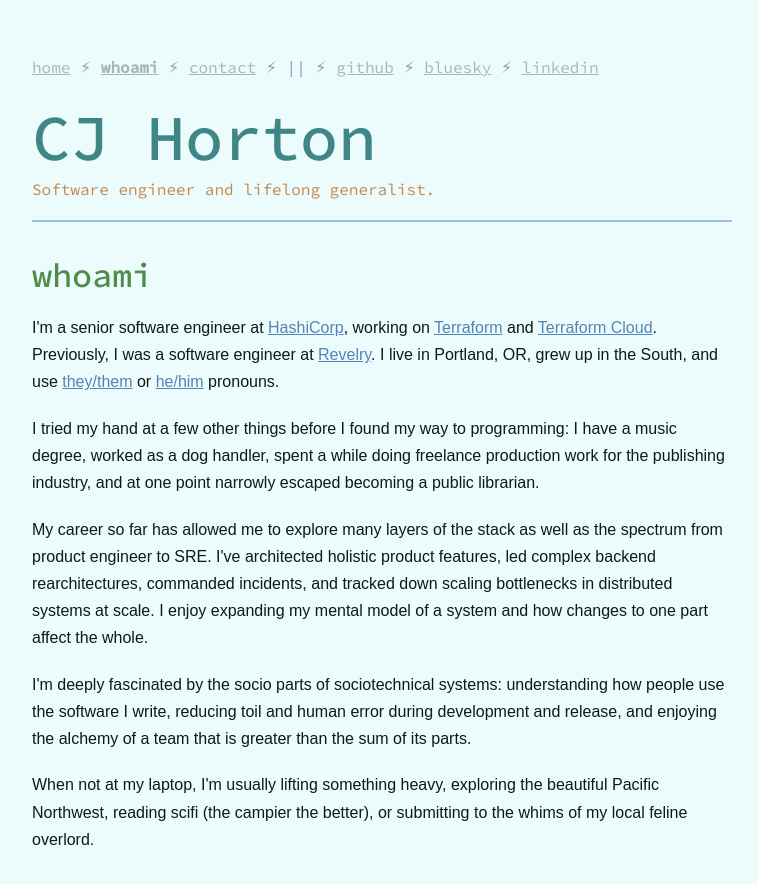
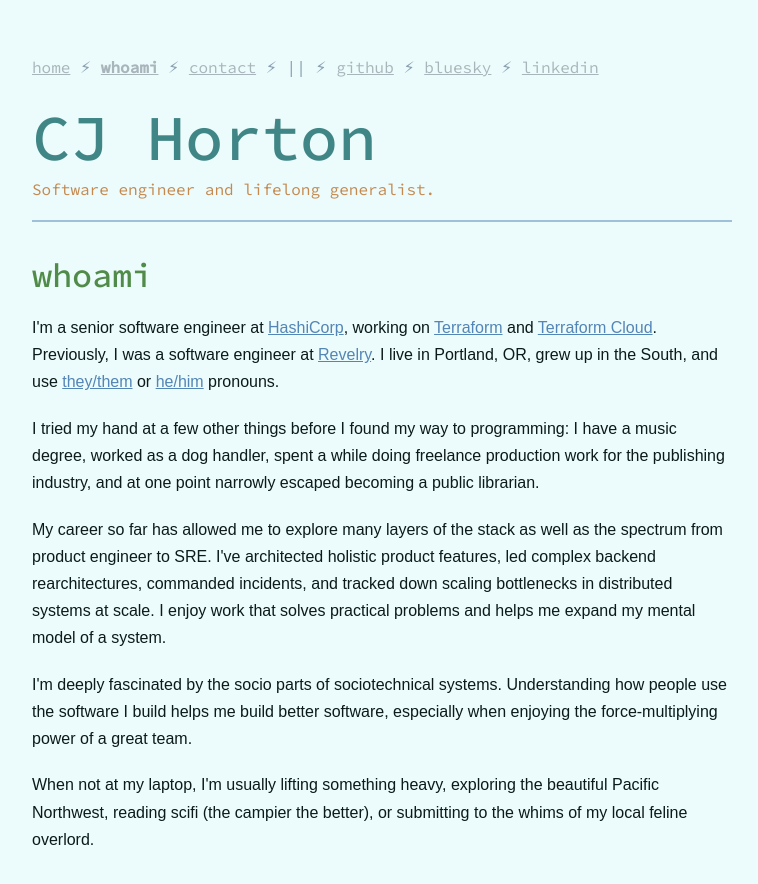
Before and after one commit to radditude/radditude.github.io, a Jekyll site: the page built from whoami.html, in a window 1280 px wide. Shown: the top 884 px of the page, without its empty margins (258-1016 px from the left). Built offline with Jekyll 4.4.1, drawn with Linux system fonts in a browser that asks for light colours; some web fonts are replaced.

Commit message:
Update whoami.html

```diff
--- a/whoami.html
+++ b/whoami.html
@@ -19,9 +19,9 @@ title: 'whoami'
 
   <p>I tried my hand at a few other things before I found my way to programming: I have a music degree, worked as a dog handler, spent a while doing freelance production work for the publishing industry, and at one point narrowly escaped becoming a public librarian.</p>
 
-  <p>My career so far has allowed me to explore many layers of the stack as well as the spectrum from product engineer to SRE. I've architected holistic product features, led complex backend rearchitectures, commanded incidents, and tracked down scaling bottlenecks in distributed systems at scale. I enjoy expanding my mental model of a system and how changes to one part affect the whole.</p>
+  <p>My career so far has allowed me to explore many layers of the stack as well as the spectrum from product engineer to SRE. I've architected holistic product features, led complex backend rearchitectures, commanded incidents, and tracked down scaling bottlenecks in distributed systems at scale. I enjoy work that solves practical problems and helps me expand my mental model of a system.</p>
 
-  <p>I'm deeply fascinated by the socio parts of sociotechnical systems: understanding how people use the software I write, reducing toil and human error during development and release, and enjoying the alchemy of a team that is greater than the sum of its parts. </p>
+  <p>I'm deeply fascinated by the socio parts of sociotechnical systems. Understanding how people use the software I build helps me build better software, especially when enjoying the force-multiplying power of a great team. </p>
 
   <p>When not at my laptop, I'm usually lifting something heavy, exploring the beautiful Pacific Northwest, reading scifi (the campier the better), or submitting to the whims of my local feline overlord.</p>
 </div>
```
